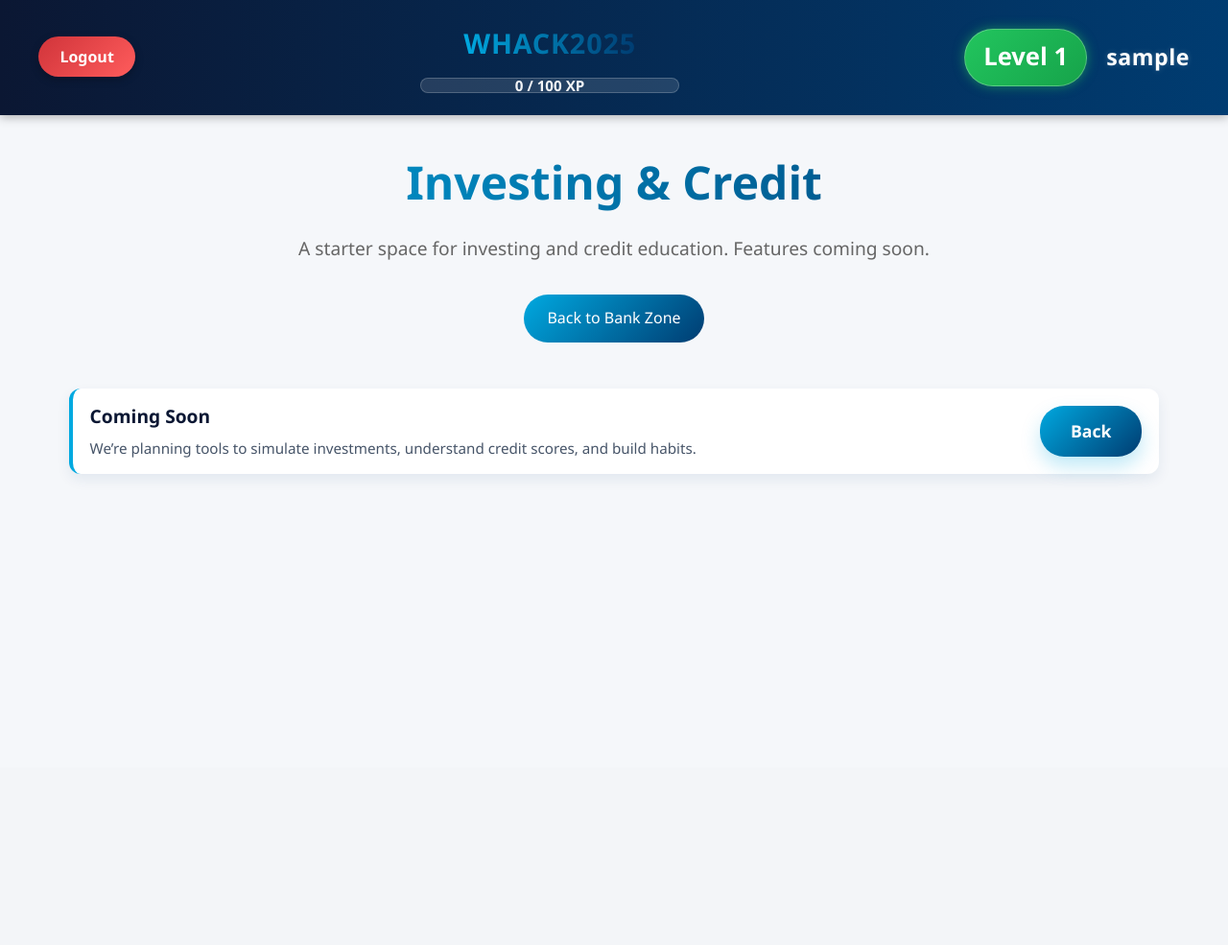
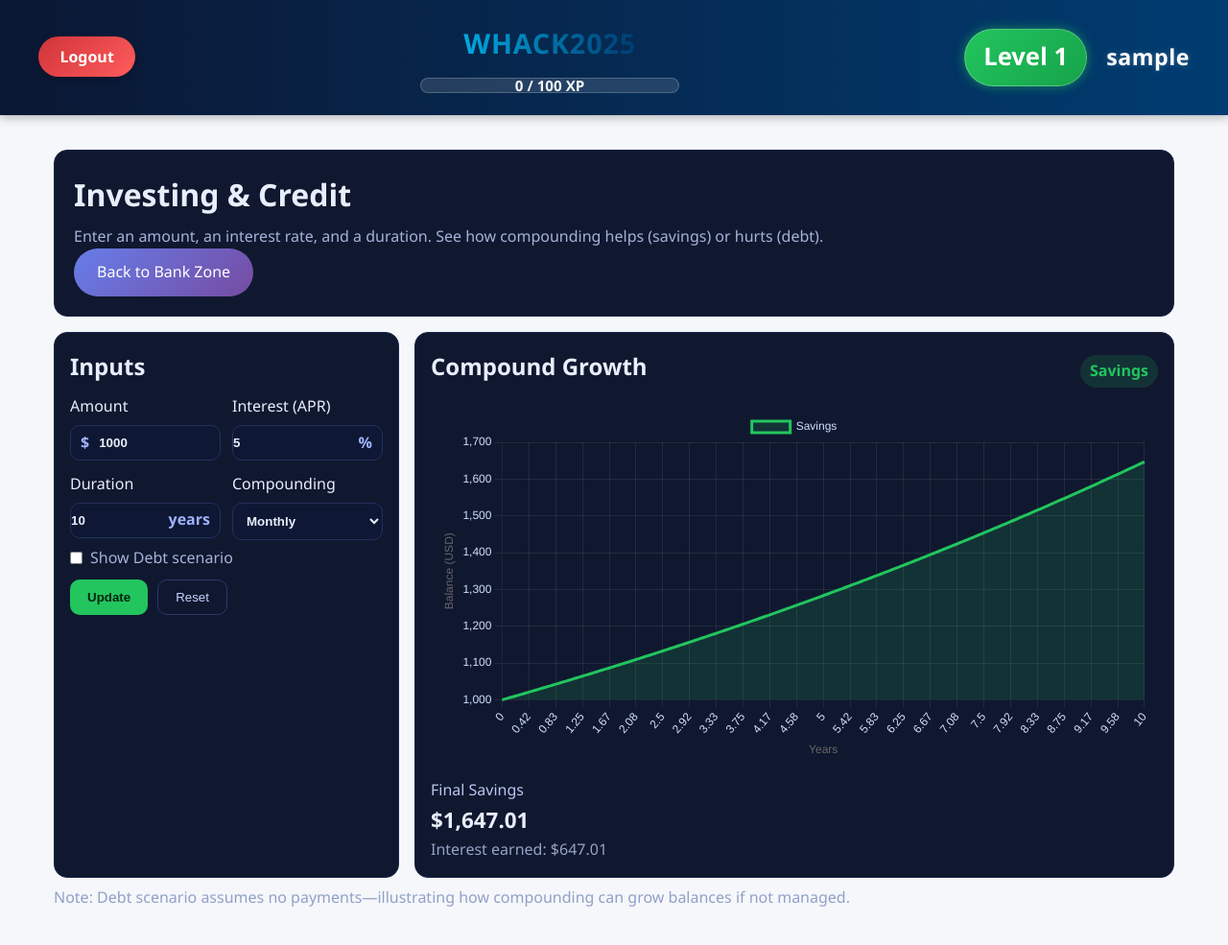
Before and after one commit to BenjaminJose06/Whack2025, a Flask app: page /invest in a window 1280 px wide. Shown: the whole page at 96% size. Before the commit the page ends 500 px from the top, so only its background shows below. Run offline with Flask 3, Linux system fonts and the light colour scheme; the visitor is signed in with stand-in values (Sample User, id 1).

Commit message:
Replace remote with my current version

```diff
--- /dev/null
+++ b/static/css/invest.css
@@ -0,0 +1,48 @@
+/* Invest & Credit tool styles */
+:root{
+  --bg:#0b1020; --panel:#10182f; --border:#1b264a; --text:#e8eefc; --muted:#a5b3d9;
+  --good:#22c55e; --good-weak:#d1fae5; --bad:#ef4444; --bad-weak:#fde2e2; --accent:#00a9e0;
+}
+
+.invest-container{max-width:1200px;margin:20px auto;padding:16px;color:var(--text)}
+.invest-header{background:var(--panel);border:1px solid var(--border);border-radius:14px;padding:20px;margin-bottom:16px}
+.invest-header h1{margin:0 0 6px}
+.invest-header p{color:var(--muted)}
+
+.invest-grid{display:grid;grid-template-columns:360px 1fr;gap:16px}
+@media (max-width: 1000px){.invest-grid{grid-template-columns:1fr}}
+
+.card{background:var(--panel);border:1px solid var(--border);border-radius:14px;padding:16px}
+.inputs h2,.chart-card h2{margin:0 0 10px}
+.form-grid{display:grid;grid-template-columns:1fr 1fr;gap:12px}
+.form-field{display:flex;flex-direction:column;gap:6px}
+.form-field input,.form-field select{background:#0e1733;border:1px solid #23305d;color:var(--text);border-radius:10px;padding:10px;font-weight:700}
+.with-prefix,.with-suffix{display:flex;align-items:center;background:#0e1733;border:1px solid #23305d;border-radius:10px}
+.prefix,.suffix{padding:0 10px;color:#9fb3ff;font-weight:800}
+.with-prefix input,.with-suffix input{border:none;outline:none;background:transparent;color:var(--text);padding:10px 10px 10px 0;width:100%}
+
+.toggles{margin-top:6px}
+.toggle{display:flex;align-items:center;gap:8px;color:var(--muted)}
+
+.cta-row{margin-top:10px;display:flex;gap:10px}
+.primary{background:var(--good);color:#05240f;border:none;border-radius:10px;padding:10px 18px;font-weight:800;cursor:pointer}
+.ghost{background:transparent;border:1px solid #2a386e;color:#c5d3ff;border-radius:10px;padding:10px 18px;cursor:pointer}
+
+.chart-header{display:flex;align-items:center;justify-content:space-between;margin-bottom:10px}
+.legend{display:flex;gap:8px}
+.pill{padding:4px 10px;border-radius:999px;font-weight:800}
+.pill.good{background:rgba(34,197,94,.15);color:var(--good)}
+.pill.bad{background:rgba(239,68,68,.15);color:var(--bad)}
+
+.stats{display:grid;grid-template-columns:1fr 1fr;gap:16px;margin-top:10px}
+.stat .label{color:#b9c7ef}
+.stat .value{font-size:1.4rem;font-weight:900}
+.stat .value.bad{color:var(--bad)}
+.stat .sub{color:#94a3c5}
+
+.hint{color:#91a0c8;margin-top:8px}
+
+/* Chart sizing: keep a stable fixed-height area to stop the x-axis from drifting */
+.chart-card{position:relative}
+#growthChart{display:block;width:100%;height:340px}
+.chart-card canvas{max-height:380px}
--- /dev/null
+++ b/static/js/invest.js
@@ -0,0 +1,141 @@
+// Investing & Credit: compound growth vs debt
+(function(){
+  'use strict';
+
+  const amountEl = document.getElementById('amount');
+  const rateEl = document.getElementById('rate');
+  const yearsEl = document.getElementById('years');
+  const freqEl = document.getElementById('frequency');
+  const showDebtEl = document.getElementById('showDebt');
+  const updateBtn = document.getElementById('updateBtn');
+  const resetBtn = document.getElementById('resetBtn');
+  const chartCanvas = document.getElementById('growthChart');
+
+  const finalSavingsEl = document.getElementById('finalSavings');
+  const savingsInterestEl = document.getElementById('savingsInterest');
+  const debtStatEl = document.getElementById('debtStat');
+  const debtLegendEl = document.getElementById('debtLegend');
+  const finalDebtEl = document.getElementById('finalDebt');
+  const debtInterestEl = document.getElementById('debtInterest');
+
+  let chart;
+
+  function sanitizePositiveNum(el, fallback){
+    const v = parseFloat(el.value);
+    return isFinite(v) && v >= 0 ? v : fallback;
+  }
+
+  function computeSeries(principal, aprPct, years, n){
+    // Return monthly/yearly points across the duration (aligned to n frequency)
+    const r = aprPct / 100;
+    const stepsPerYear = Math.max(1, Math.round(n));
+    const totalSteps = Math.floor(years * stepsPerYear);
+    const labels = [];
+    const values = [];
+    for (let s=0; s<= totalSteps; s++){
+      const tYears = s / stepsPerYear;
+      const amount = principal * Math.pow(1 + r/stepsPerYear, s);
+      labels.push(tYears.toFixed(2));
+      values.push(amount);
+    }
+    return { labels, values };
+  }
+
+  function formatMoney(x){
+    return x.toLocaleString(undefined, { style: 'currency', currency: 'USD' });
+  }
+
+  function makeDataset(label, data, color, fill){
+    return {
+      label,
+      data,
+      borderColor: color,
+      backgroundColor: color.replace('1)', '.15)'),
+      tension: 0.25,
+      borderWidth: 3,
+      pointRadius: 0,
+      fill: fill ? 'origin' : false,
+    };
+  }
+
+  function update(){
+    const P = sanitizePositiveNum(amountEl, 1000);
+    const r = sanitizePositiveNum(rateEl, 5);
+    const y = sanitizePositiveNum(yearsEl, 10);
+    const n = sanitizePositiveNum(freqEl, 12);
+    const showDebt = !!showDebtEl.checked;
+
+    const savings = computeSeries(P, r, y, n);
+    const debt = showDebt ? computeSeries(P, r, y, n) : null; // same math, different framing
+
+    // Build/Update Chart
+    const labels = savings.labels.map(v => parseFloat(v));
+
+    const datasets = [
+      makeDataset('Savings', savings.values, 'rgba(34,197,94,1)', true),
+    ];
+    if (showDebt) datasets.push(makeDataset('Debt', debt.values, 'rgba(239,68,68,1)', false));
+
+    if (!chart){
+      chart = new Chart(chartCanvas.getContext('2d'), {
+        type: 'line',
+        data: { labels, datasets },
+        options: {
+          responsive: true,
+          maintainAspectRatio: false,
+          scales: {
+            x: { title: { display: true, text: 'Years' }, grid: { color: 'rgba(255,255,255,0.08)' }, ticks: { color: '#cfe0ff' } },
+            y: { title: { display: true, text: 'Balance (USD)' }, grid: { color: 'rgba(255,255,255,0.08)' }, ticks: { color: '#cfe0ff' } }
+          },
+          plugins: {
+            legend: { display: true, labels: { color: '#cfe0ff' } },
+            tooltip: { callbacks: { label: ctx => `${ctx.dataset.label}: ${formatMoney(ctx.parsed.y)}` } }
+          },
+          layout: { padding: 8 },
+          color: '#cfe0ff'
+        }
+      });
+    } else {
+      chart.data.labels = labels;
+      chart.data.datasets = datasets;
+      chart.update();
+    }
+
+    // Stats
+    const finalSavings = savings.values[savings.values.length-1];
+    finalSavingsEl.textContent = formatMoney(finalSavings);
+    savingsInterestEl.textContent = `Interest earned: ${formatMoney(finalSavings - P)}`;
+
+    if (showDebt){
+      debtLegendEl.style.display = '';
+      debtStatEl.style.display = '';
+      const finalDebt = debt.values[debt.values.length-1];
+      finalDebtEl.textContent = formatMoney(finalDebt);
+      debtInterestEl.textContent = `Interest charged: ${formatMoney(finalDebt - P)}`;
+    } else {
+      debtLegendEl.style.display = 'none';
+      debtStatEl.style.display = 'none';
+    }
+  }
+
+  function reset(){
+    amountEl.value = 1000;
+    rateEl.value = 5;
+    yearsEl.value = 10;
+    freqEl.value = 12;
+    showDebtEl.checked = false;
+    update();
+  }
+
+  // Wire
+  updateBtn.addEventListener('click', update);
+  resetBtn.addEventListener('click', reset);
+  amountEl.addEventListener('input', () => {});
+  rateEl.addEventListener('input', () => {});
+  yearsEl.addEventListener('input', () => {});
+  freqEl.addEventListener('change', () => {});
+  showDebtEl.addEventListener('change', update);
+
+  // First render
+  window.addEventListener('load', update);
+})();
--- a/templates/invest.html
+++ b/templates/invest.html
@@ -2,26 +2,97 @@
 
 {% block title %}Investing & Credit - WHACK2025{% endblock %}
 
+{% block head %}
+    <link rel="stylesheet" href="{{ url_for('static', filename='css/invest.css') }}">
+    <!-- Chart.js CDN for plotting -->
+    <script src="https://cdn.jsdelivr.net/npm/chart.js@4.4.1"></script>
+{% endblock %}
+
 {% block content %}
-<div class="game-container">
-    <div class="game-header">
+<div class="invest-container">
+    <div class="invest-header">
         <h1>Investing & Credit</h1>
-        <p>A starter space for investing and credit education. Features coming soon.</p>
+        <p>Enter an amount, an interest rate, and a duration. See how compounding helps (savings) or hurts (debt).</p>
         <a href="{{ url_for('bank_zone') }}" class="back-button">Back to Bank Zone</a>
     </div>
 
-    <div class="games-list">
-        <div class="game-row">
-            <div class="game-meta">
-                <h3>Coming Soon</h3>
-                <p>We’re planning tools to simulate investments, understand credit scores, and build habits.</p>
+    <div class="invest-grid">
+        <section class="card inputs">
+            <h2>Inputs</h2>
+            <div class="form-grid">
+                <label class="form-field">
+                    <span>Amount</span>
+                    <div class="with-prefix">
+                        <span class="prefix">$</span>
+                        <input id="amount" type="number" min="0" step="0.01" value="1000" aria-label="Amount">
+                    </div>
+                </label>
+                <label class="form-field">
+                    <span>Interest (APR)</span>
+                    <div class="with-suffix">
+                        <input id="rate" type="number" step="0.01" value="5" aria-label="Rate percent">
+                        <span class="suffix">%</span>
+                    </div>
+                </label>
+                <label class="form-field">
+                    <span>Duration</span>
+                    <div class="with-suffix">
+                        <input id="years" type="number" min="0" step="1" value="10" aria-label="Duration in years">
+                        <span class="suffix">years</span>
+                    </div>
+                </label>
+                <label class="form-field">
+                    <span>Compounding</span>
+                    <select id="frequency" aria-label="Compounding frequency">
+                        <option value="12" selected>Monthly</option>
+                        <option value="1">Yearly</option>
+                        <option value="4">Quarterly</option>
+                        <option value="52">Weekly</option>
+                    </select>
+                </label>
             </div>
-            <a href="{{ url_for('bank_zone') }}" class="play-button play-small">Back</a>
-        </div>
+
+            <div class="toggles">
+                <label class="toggle">
+                    <input id="showDebt" type="checkbox"> Show Debt scenario
+                </label>
+            </div>
+
+            <div class="cta-row">
+                <button id="updateBtn" class="primary">Update</button>
+                <button id="resetBtn" class="ghost">Reset</button>
+            </div>
+        </section>
+
+        <section class="card chart-card">
+            <div class="chart-header">
+                <h2>Compound Growth</h2>
+                <div class="legend">
+                    <span class="pill good">Savings</span>
+                    <span id="debtLegend" class="pill bad" style="display:none;">Debt</span>
+                </div>
+            </div>
+            <canvas id="growthChart" aria-label="Compound growth chart" role="img"></canvas>
+            <div class="stats">
+                <div class="stat">
+                    <div class="label">Final Savings</div>
+                    <div class="value" id="finalSavings">$0.00</div>
+                    <div class="sub" id="savingsInterest">Interest earned: $0.00</div>
+                </div>
+                <div class="stat" id="debtStat" style="display:none;">
+                    <div class="label">Final Debt</div>
+                    <div class="value bad" id="finalDebt">$0.00</div>
+                    <div class="sub" id="debtInterest">Interest charged: $0.00</div>
+                </div>
+            </div>
+        </section>
     </div>
+    <p class="hint">Note: Debt scenario assumes no payments—illustrating how compounding can grow balances if not managed.</p>
+
 </div>
 {% endblock %}
 
 {% block scripts %}
 {{ super() }}
+<script src="{{ url_for('static', filename='js/invest.js') }}" defer></script>
 {% endblock %}
```
